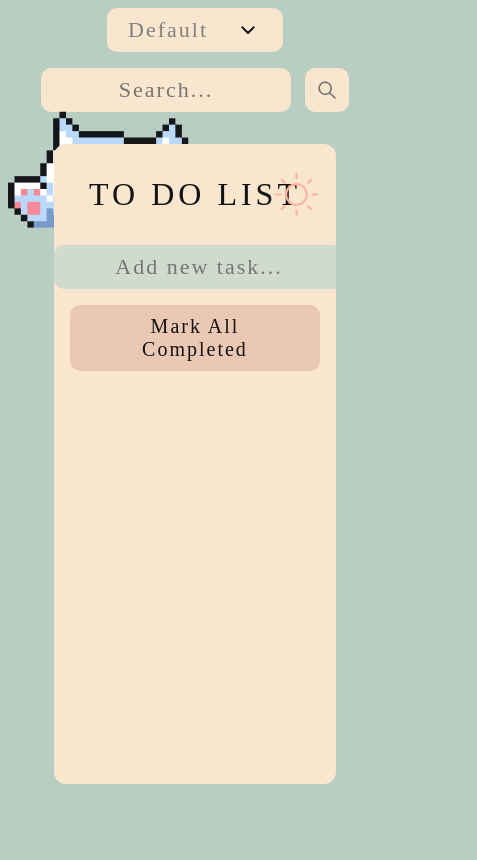
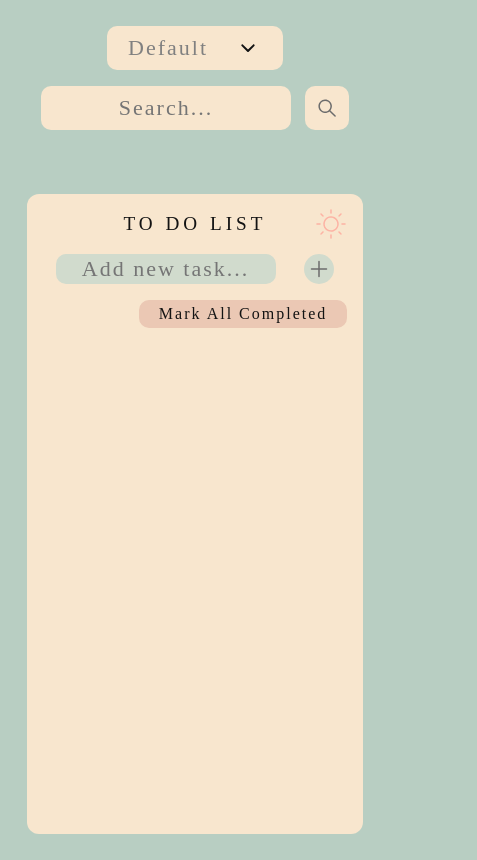
Before and after one commit to lumanaa/Cute-Todo-List, a React (Vite) app: page / in a window 390 px wide. Shown: the whole page, 477 px wide, since content can reach past the window. Built offline with nearby package versions, Linux system fonts and the light colour scheme; a web font is replaced by a local one.

Commit message:
few responsive screen

```diff
--- a/src/App.scss
+++ b/src/App.scss
@@ -3,9 +3,12 @@
 /* App.scss */
 body {
     background-color: var(--bg-color);
+    overflow: hidden;
   }
 
   .App {
     color: var(--primary-color);
     background-color: var(--bg-color);
+    height: 100vh;
+
   }
--- a/src/App.tsx
+++ b/src/App.tsx
@@ -15,6 +15,8 @@ function App() {
     setTheme((prevTheme) => (prevTheme === 'light' ? 'dark' : 'light'));
   };
 
+
+
   return (
     <div className="App">
 
--- a/src/components/Todo.tsx
+++ b/src/components/Todo.tsx
@@ -68,18 +68,22 @@ export const Todo: React.FC<TodoProps> = ({ toggleTheme, theme }) => {
           <div className='search-body'>
             <input type='text' className='search' placeholder='Search...' />
             <div className='search-icon'>
-              <img src={search} alt=''  />
+              <img src={search} alt='' />
             </div>
           </div>
         </div>
-        <img src={cat} alt='' className='cat' />
+
         <p>
           <a href='https://giphy.com/stickers/cat-pixel-bongo-UQ1EI1ML2ABQdbebup'></a>
         </p>
         <div className='todo-container'>
           <div className='top-container'>
             <p id='heading'>TO DO LIST</p>
-            <img src={theme === 'light' ? sun : moon} onClick={toggleTheme} alt='' />
+            <img
+              src={theme === "light" ? sun : moon}
+              onClick={toggleTheme}
+              alt=''
+            />
           </div>
           <div className='add-task-container'>
             <input
@@ -103,7 +107,7 @@ export const Todo: React.FC<TodoProps> = ({ toggleTheme, theme }) => {
             style={{
               overflowY: "auto",
               maxHeight: "100%", // adjust the height as needed
-              padding: "10px",
+
             }}
           >
             {todos.map((todo, index) => (
@@ -116,18 +120,14 @@ export const Todo: React.FC<TodoProps> = ({ toggleTheme, theme }) => {
                     onClick={() => handleRemoveTodo(todo.id)}
                   />
 
-                  <li
+                  <div
                     className='todo-item'
                     style={{
-                      listStyle: "none",
-                      fontSize: "30px",
-                      letterSpacing: "3px",
-                      margin: "0.6rem",
                       textDecoration: todo.completed ? "line-through" : "none",
                     }}
                   >
-                    {todo.text}
-                  </li>
+                    <p>{todo.text}</p>
+                  </div>
                 </div>
 
                 <div className='check' onClick={() => handleCheckTask(todo.id)}>
--- a/src/components/css/todo.scss
+++ b/src/components/css/todo.scss
@@ -13,36 +13,26 @@
 }
 
 .todo {
-  height: 100vh;
+  height: 100%;
+
   margin: 0;
   display: flex;
   align-items: center;
   justify-content: center;
   flex-direction: column;
   position: relative;
-  @include smaller-than($mantine-breakpoint-xs) {
-    height: 100%;
-  }
 
   .todo-body {
     display: flex;
 
     flex-direction: column;
     align-items: end;
-    @include smaller-than($mantine-breakpoint-xs) {
+    @include smaller-than($mantine-breakpoint-md) {
       align-items: center;
+      width: 100%;
     }
 
     // gap: 18px;
-    .cat {
-      position: absolute;
-      left: 33rem;
-      top: 4.9rem;
-      z-index: 1;
-      @include smaller-than($mantine-breakpoint-xs) {
-        left: 0;
-      }
-    }
 
     .sort-search {
       display: flex;
@@ -95,10 +85,14 @@
       border-radius: 12px;
       display: flex;
       flex-direction: column;
-      overflow-y: hidden;
-      @include smaller-than($mantine-breakpoint-xs) {
-        width: 50%;
-        // height: 100%;
+      overflow: hidden;
+      @include smaller-than($mantine-breakpoint-md) {
+        width: 90%;
+        margin-top: 2rem;
+      }
+      @include larger-than($mantine-breakpoint-md) {
+        width: 100%;
+        margin-top: 2rem;
       }
 
       .top-container {
@@ -113,12 +107,18 @@
           letter-spacing: 4px;
           flex: 1;
           color: var(--primary-color);
+          @include smaller-than($mantine-breakpoint-md) {
+            font-size: 1.2rem;
+          }
         }
       }
       .top-container > img {
         position: absolute;
         right: 1rem;
         cursor: pointer;
+        @include smaller-than($mantine-breakpoint-md) {
+          width: 2rem;
+        }
       }
       .add-task-container {
         display: flex;
@@ -130,6 +130,11 @@
           border: none;
           font-family: $main;
           padding: 0 10px;
+          @include smaller-than($mantine-breakpoint-md) {
+            width: 200px;
+            height: 30px;
+          }
+
 
           &::placeholder {
             font-family: $main;
@@ -140,9 +145,10 @@
           }
         }
         .add {
-          background-color: var(--box-color);
-          width: 44px;
-          height: 44px;
+          background-color: var(--add-box);
+          width: 30px;
+          height: 30px;
+
           border-radius: 100%;
           display: flex;
           align-items: center;
@@ -164,23 +170,31 @@
         width: fit-content;
         align-self: flex-end;
         margin: 1rem;
+        @include smaller-than($mantine-breakpoint-md) {
+          padding: 5px 20px;
+          font-size: 16px;
+        }
       }
       .todo-list-container {
         display: flex;
         align-items: center;
-        padding: 0.5rem;
+        padding: 0rem 0.5rem;
         justify-content: space-between;
 
         .remove-list {
           display: flex;
           .remove {
             opacity: 0;
+            @include smaller-than($mantine-breakpoint-md) {
+              opacity: 1;
+            }
           }
         }
         &:hover .remove {
           opacity: 1;
           cursor: pointer;
         }
+
         .check {
           padding: 0 1rem;
           border: 1px solid #131313;
@@ -190,18 +204,36 @@
           align-items: center;
           justify-content: center;
           cursor: pointer;
+          @include smaller-than($mantine-breakpoint-md) {
+            height: 1.2rem;
+            width: 1.2rem;
+            padding: 0;
+          }
+        }
+        .todo-item {
+          overflow: hidden;
+          text-overflow: ellipsis;
+          white-space: nowrap;
+          max-width: calc(100%);
+          p {
+            font-size: 1.8rem;
+          }
         }
       }
     }
   }
 }
 
-.todo-lists {
-  height: 27rem;
-  .todo-item {
-    overflow: hidden;
-    text-overflow: ellipsis;
-    white-space: nowrap;
-    max-width: calc(100%); /* Adjust the max-width value as needed */
-  }
-}
+// .todo-lists {
+//   height: 27rem;
+//   .todo-item {
+//     overflow: hidden;
+//     text-overflow: ellipsis;
+//     white-space: nowrap;
+
+//     max-width: calc(100%); /* Adjust the max-width value as needed */
+//     p {
+//       font-size: 2rem;
+//     }
+//   }
+// }
```
